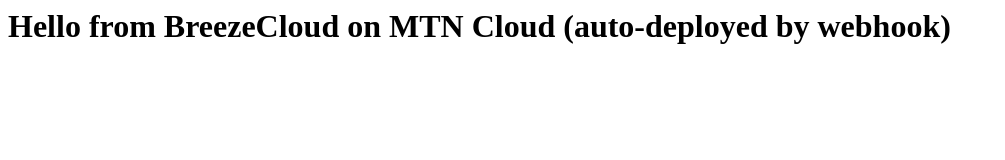
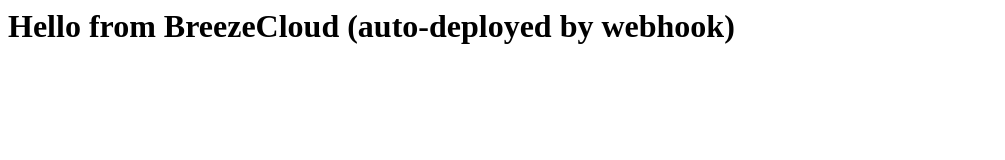
Before and after one commit to BreezeLearn/breezecloud-hello, a plain HTML site: page index.html in a window 1280 px wide. Shown: the whole page, without its empty margins (0-1005 px from the left). Drawn offline with Linux system fonts and the light colour scheme.

Commit message:
Update hello page text

```diff
--- a/index.html
+++ b/index.html
@@ -1 +1 @@
-<h1>Hello from BreezeCloud on MTN Cloud (auto-deployed by webhook)</h1>
+<h1>Hello from BreezeCloud (auto-deployed by webhook)</h1>
```
